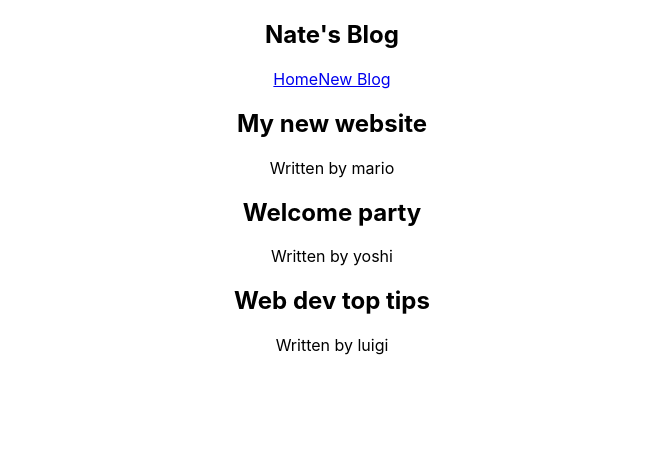
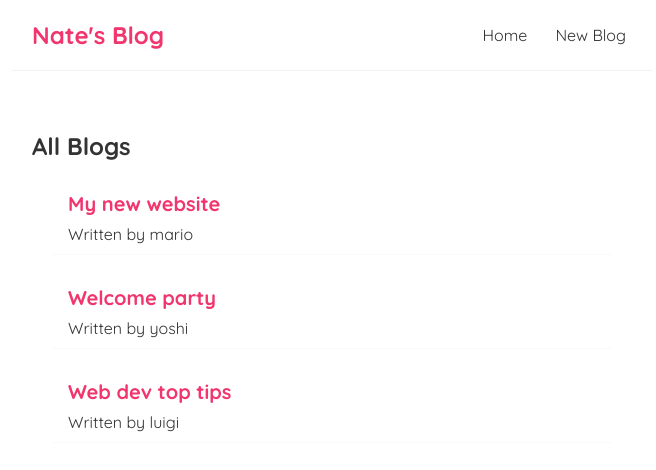
Before and after one commit to nkc53/simpleBlog, a React (Create React App) app: page /create in a window 1280 px wide. Shown: the top 470 px of the page, without its empty margins (308-964 px from the left). Built offline with nearby package versions, Linux system fonts and the light colour scheme.

Commit message:
Practice use of props

```diff
--- a/src/App.css
+++ /dev/null
@@ -1,38 +0,0 @@
-.App {
-  text-align: center;
-}
-
-.App-logo {
-  height: 40vmin;
-  pointer-events: none;
-}
-
-@media (prefers-reduced-motion: no-preference) {
-  .App-logo {
-    animation: App-logo-spin infinite 20s linear;
-  }
-}
-
-.App-header {
-  background-color: #282c34;
-  min-height: 100vh;
-  display: flex;
-  flex-direction: column;
-  align-items: center;
-  justify-content: center;
-  font-size: calc(10px + 2vmin);
-  color: white;
-}
-
-.App-link {
-  color: #61dafb;
-}
-
-@keyframes App-logo-spin {
-  from {
-    transform: rotate(0deg);
-  }
-  to {
-    transform: rotate(360deg);
-  }
-}
--- a/src/App.js
+++ b/src/App.js
@@ -1,4 +1,3 @@
-import './App.css';
 import Home from './Home';
 import Navbar from './Navbar';
 
--- /dev/null
+++ b/src/BlogList.js
@@ -0,0 +1,18 @@
+const BlogList = ({ blogs, title}) => {
+    // const blogs = props.blogs;
+    // const title = props.title;
+
+    return (
+        <div className="blog-list">
+            <h2>{ title }</h2>
+            {blogs.map((blog) => (
+                <div className="blog-preview" key={blog.id}>
+                    <h2>{ blog.title }</h2>
+                    <p>Written by { blog.author}</p>
+                </div>
+            ))}
+        </div>
+    );
+}
+
+export default BlogList;
--- a/src/Home.js
+++ b/src/Home.js
@@ -1,4 +1,5 @@
 import { useState } from 'react';
+import BlogList from './BlogList';
 
 const Home = () => {
     const [blogs, setBlogs] = useState([
@@ -6,14 +7,10 @@
     { title: 'Welcome party', body: 'lorem ipsum...', author: 'yoshi', id: 2},
     { title: 'Web dev top tips', body: 'lorem ipsum...', author: 'luigi', id: 3},
     ]);
+
     return (
         <div className="home">
-            {blogs.map((blog) => (
-                <div className="blog-preview" key={blog.id}>
-                    <h2>{ blog.title }</h2>
-                    <p>Written by { blog.author}</p>
-                </div>
-            ))}
+            <BlogList blogs={ blogs } title="All Blogs"/>
         </div>
     );
 }
--- a/src/index.css
+++ b/src/index.css
@@ -1,13 +1,52 @@
-body {
+@import url('https://fonts.googleapis.com/css2?family=Quicksand:wght@300;400;500;600;700&display=swap');
+
+/* base styles */
+* {
   margin: 0;
-  font-family: -apple-system, BlinkMacSystemFont, 'Segoe UI', 'Roboto', 'Oxygen',
-    'Ubuntu', 'Cantarell', 'Fira Sans', 'Droid Sans', 'Helvetica Neue',
-    sans-serif;
-  -webkit-font-smoothing: antialiased;
-  -moz-osx-font-smoothing: grayscale;
+  font-family: "Quicksand";
+  color: #333;
+}
+.navbar {
+  padding: 20px;
+  display: flex;
+  align-items: center;
+  max-width: 600px;
+  margin: 0 auto;
+  border-bottom: 1px solid #f2f2f2;
+}
+.navbar h1 {
+  color: #f1356d;
+}
+.navbar .links {
+  margin-left: auto;
+}
+.navbar a {
+  margin-left: 16px;
+  text-decoration: none;
+  padding: 6px;
+}
+.navbar a:hover {
+  color: #f1356d;
+}
+.content {
+  max-width: 600px;
+  margin: 40px auto;
+  padding: 20px;
 }
 
-code {
-  font-family: source-code-pro, Menlo, Monaco, Consolas, 'Courier New',
-    monospace;
+/* blog previews / list */
+.blog-preview {
+  padding: 10px 16px;
+  margin: 20px;
+  border-bottom: 1px solid #fafafa;
 }
+
+.blog-preview:hover{
+  box-shadow: 1px 3px 5px rgba(0,0,0,0.1);
+}
+
+.blog-preview h2{
+  font-size: 20px;
+  color:#f1356d;
+  margin-bottom: 8px;
+}
```
